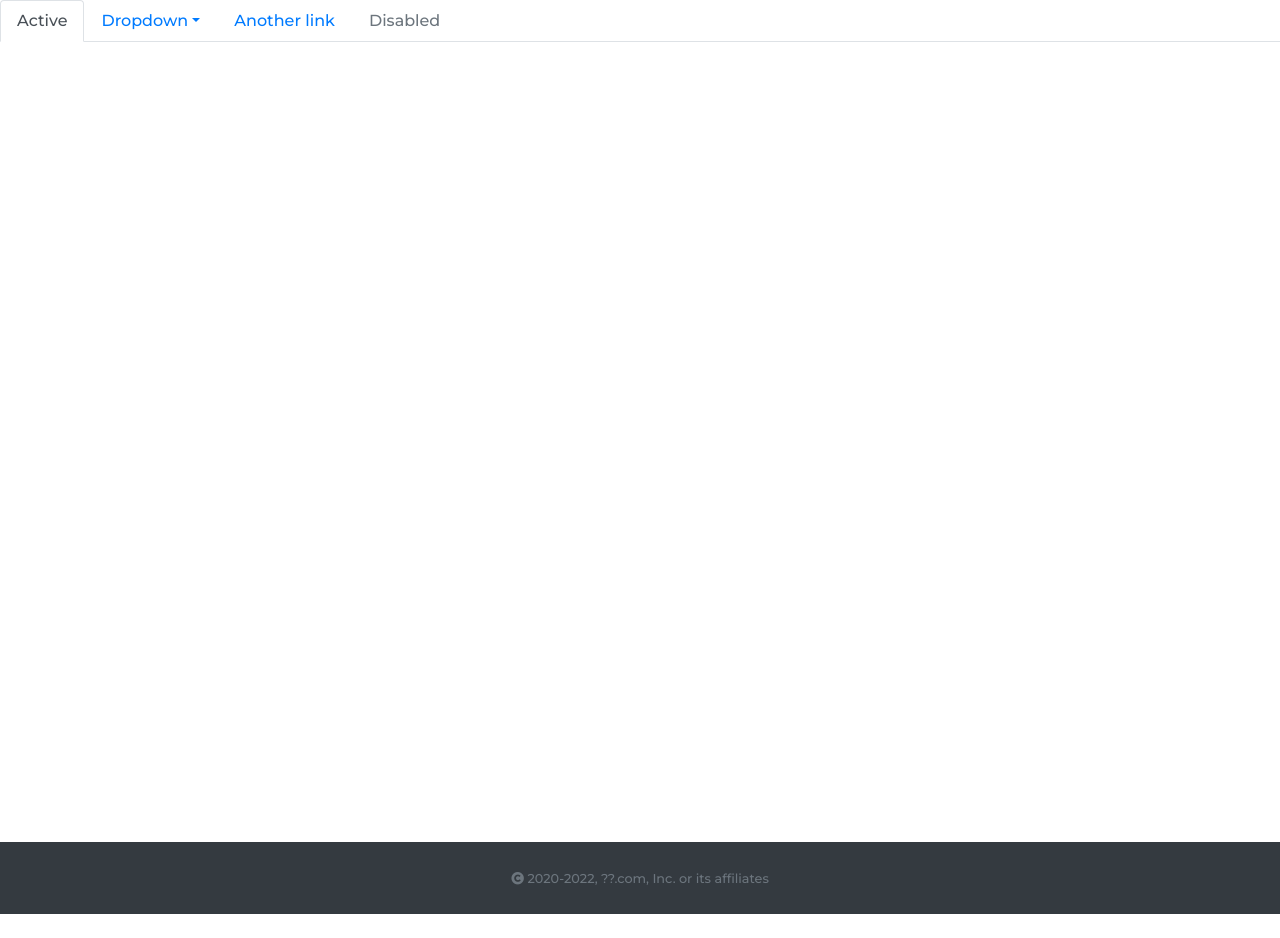
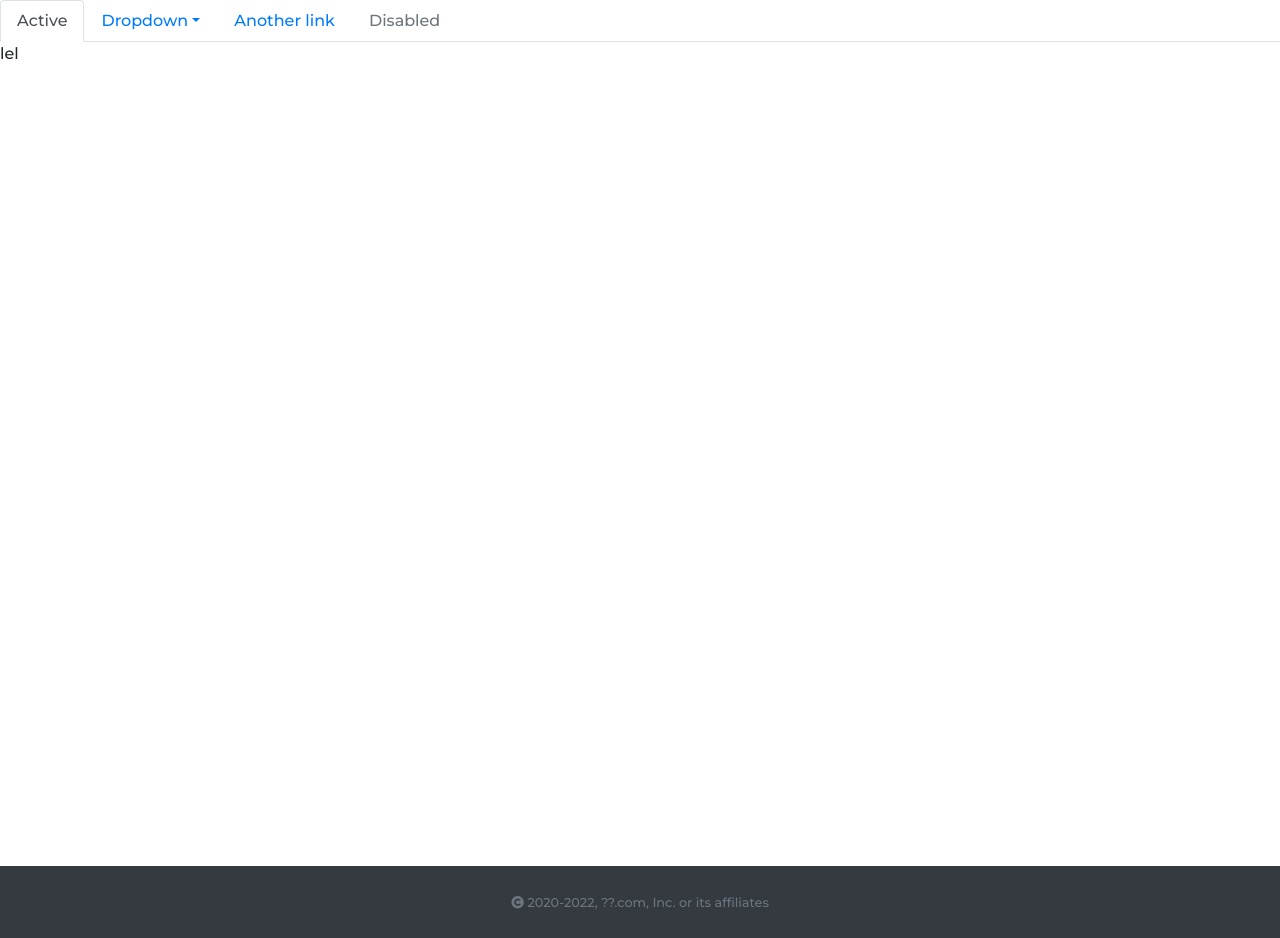
Before and after one commit to Ladiass/fs_assets-management-system, a PHP site: page / in a window 1280 px wide. Before the commit the page ends 914 px from the top, so only its background shows below. Run offline with PHP 8.4, Linux system fonts and the light colour scheme; some libraries are stand-ins or nearby versions.

Commit message:
update test

```diff
--- a/views/partials/nav.php
+++ b/views/partials/nav.php
@@ -22,7 +22,7 @@
 
 <!-- Tab panes -->
 <div class="tab-content">
-    <div class="tab-pane fade show active" id="tab1Id" role="tabpanel"></div>
+    <div class="tab-pane fade show active" id="tab1Id" role="tabpanel">lel</div>
     <div class="tab-pane fade" id="tab2Id" role="tabpanel"></div>
     <div class="tab-pane fade" id="tab3Id" role="tabpanel"></div>
     <div class="tab-pane fade" id="tab4Id" role="tabpanel"></div>
```
